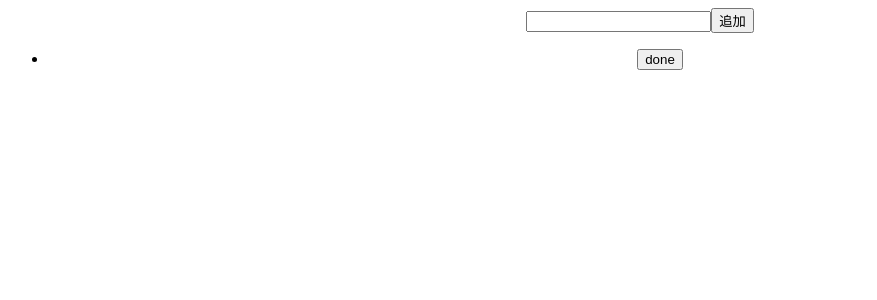
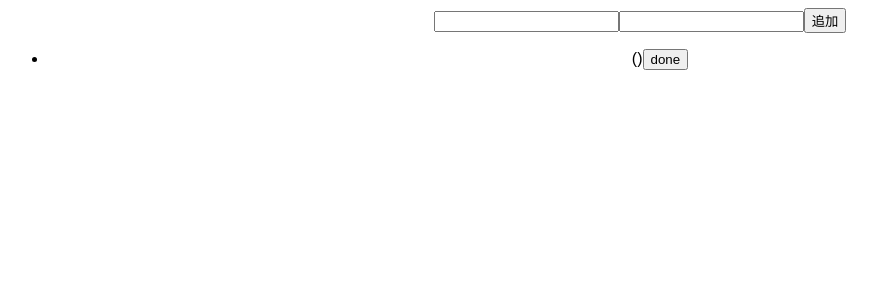
Before and after one commit to y-lin-spice/react-mob-programing, a React (Create React App) app: page / in a window 1280 px wide. Both pictures are taken after a click on the button "追加". Shown: the top 300 px of the page, without its empty margins (0-877 px from the left). Built offline with nearby package versions, Linux system fonts and the light colour scheme.

Commit message:
0214 タグ機能追加

```diff
--- a/src/components/AddTodoInput.tsx
+++ b/src/components/AddTodoInput.tsx
@@ -5,6 +5,8 @@ type AddTodoInputProps = {
   addTodos: ReturnType<typeof useAddTodos>;
   setTodoTitle: Dispatch<SetStateAction<string>>;
   todoTitle: string;
+  tags: string[];
+  setTags: Dispatch<SetStateAction<string[]>>;
 };
 
 export const AddTodoInput: React.FC<AddTodoInputProps> = (props) => {
@@ -16,12 +18,21 @@ export const AddTodoInput: React.FC<AddTodoInputProps> = (props) => {
           props.setTodoTitle(event.target.value);
         }}
       />
+      <input
+        type="text"
+        value={props.tags?.join(",")}
+        onChange={(event) => {
+          props.setTags(event.target.value.split(/\s*,\s*/));
+        }}
+      />
       <button
         onClick={() => {
           props.addTodos({
-            title: props.todoTitle
+            title: props.todoTitle,
+            tags: props.tags
           });
           props.setTodoTitle("");
+          props.setTags([]);
         }}
       >
         追加
--- a/src/components/TodoListItem.tsx
+++ b/src/components/TodoListItem.tsx
@@ -8,7 +8,7 @@ export const TodoListItem: React.FC<{
 }> = function ({ todo, onClick, className }): ReactElement {
   return (
     <li className={className}>
-      {todo.title}
+      {todo.title}({todo.tags?.join(",")})
       {todo.isFinished ? ": finished!!" : null}
       <button onClick={onClick}>{todo.isFinished ? "undo" : "done"}</button>
     </li>
--- a/src/containers/AddTodoInputContainer.tsx
+++ b/src/containers/AddTodoInputContainer.tsx
@@ -4,13 +4,11 @@ import { useAddTodos } from "../hooks/useAddTodos";
 
 export const AddTodoInputContainer: React.FC = () => {
   const [todoTitle, setTodoTitle] = useState<string>("");
+  const [tags, setTags] = useState<string[]>([]);
   const addTodos = useAddTodos();
 
+  console.log({ tags });
   return (
-    <AddTodoInput
-      addTodos={addTodos}
-      todoTitle={todoTitle}
-      setTodoTitle={setTodoTitle}
-    />
+    <AddTodoInput {...{ tags, setTags, addTodos, todoTitle, setTodoTitle }} />
   );
 };
--- a/src/hooks/useAddTodos.ts
+++ b/src/hooks/useAddTodos.ts
@@ -4,7 +4,7 @@ import { Todo } from "../types/Todo";
 
 export const useAddTodos = () => {
   const apolloClient = useApolloClient();
-  return (data: Pick<Todo, "title">) => {
+  return (data: Pick<Todo, "title" | "tags">) => {
     const prevTodos = apolloClient.readQuery<GetTodosResultType>({
       query: GET_TODOS
     });
--- a/src/lib/graphql/queries/getTodo.ts
+++ b/src/lib/graphql/queries/getTodo.ts
@@ -12,6 +12,7 @@ export const GET_TODOS = gql`
       id
       title
       isFinished
+      tags
     }
   }
 `;
--- a/src/types/Todo.ts
+++ b/src/types/Todo.ts
@@ -2,4 +2,5 @@ export type Todo = {
   id: number;
   title: string;
   isFinished?: boolean;
+  tags?: string[];
 };
```
